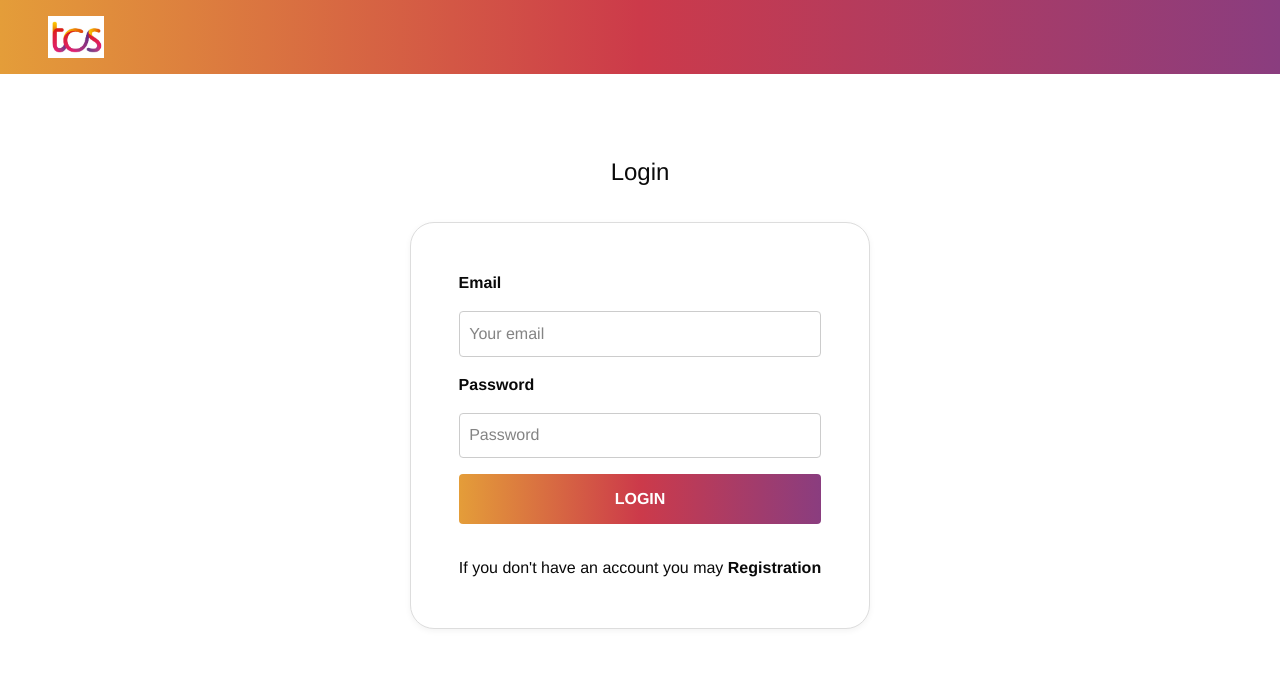
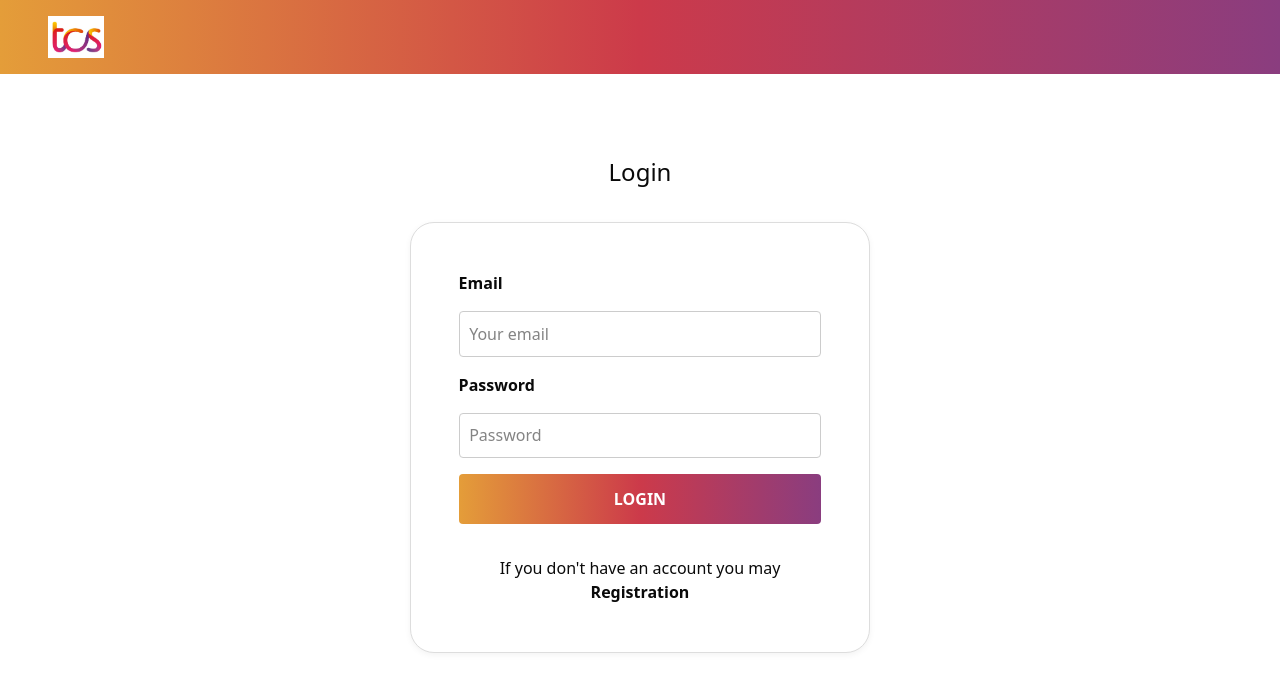
Before and after one commit to ramses-ayala/pathtata, a React (Vite) app: page /login in a window 1280 px wide. Shown: the top 692 px of the page. Built offline with nearby package versions, Linux system fonts and the light colour scheme.

Commit message:
Styles fixed for dashboard

```diff
--- a/src/App.css
+++ b/src/App.css
@@ -1,4 +1,4 @@
-html {
+/* html {
     box-sizing: border-box;
 }
 
@@ -16,7 +16,7 @@ html {
 body {
     font-weight: 200;
     font-family: "Helvetica Neue", Helvetica, Arial, sans-serif;
-}
+} */
 
 .app-container {
     background-color: #f5f5f5;
--- a/src/App.jsx
+++ b/src/App.jsx
@@ -1,9 +1,10 @@
 import { BrowserRouter as Router, Routes, Route, Navigate } from "react-router-dom";
+import Dashboard from "./components/Dashboard/Dashboard";
 import LogIn from "./components/LogIn/LogIn";
 import SignUp from "./components/SignUp/SignUp";
 import Profile from "./components/Profile/Profile";
 import PrivateRoute from "./components/PrivateRoute/PrivateRoute";
-import Dashboard from "./components/Dashboard/Dashboard";
+
 
 function App() {
   return (
@@ -25,7 +26,7 @@ function App() {
               <PrivateRoute children={<Profile />} />
             }
           />
-          <Route
+          <Route className={"my-scope"}
             path="/dashboard"
             element={
               <Dashboard/>
--- a/src/components/Dashboard/Dashboard.jsx
+++ b/src/components/Dashboard/Dashboard.jsx
@@ -1,6 +1,7 @@
 import { useState } from 'react';
 import { LearningTree } from './learning-tree';
 import { NodePanel } from './node-panel';
+import "../../index.css";
 
 // Datos de ejemplo para el árbol de aprendizaje
 const learningTreeData = [
@@ -527,7 +528,7 @@ export default function Dashboard() {
   };
 
   return (
-    <div className="h-screen w-full bg-gradient-to-br from-slate-900 via-slate-800 to-slate-900 overflow-hidden">
+    <div className=" h-screen w-full bg-gradient-to-br from-slate-900 via-slate-800 to-slate-900 overflow-hidden">
       <header className="absolute top-0 left-0 right-0 z-20 bg-slate-900/80 backdrop-blur-sm border-b border-slate-700/50">
         <div className="px-3 py-3 sm:px-6 sm:py-4">
           <h1 className="text-lg sm:text-xl md:text-2xl font-bold text-white">Árbol de Aprendizaje</h1>
--- a/src/components/LogIn/LogIn.jsx
+++ b/src/components/LogIn/LogIn.jsx
@@ -6,6 +6,7 @@ import Spinner from "../Common/Spinner/Spinner";
 import TextButton from "../Common/TextButton/TextButton";
 import { LOGIN_TEXT } from "../../constants";
 import { useLoginMutation } from "../../services/auth/auth";
+import "../../App.css";
 
 const LogIn = () => {
     const [loginData, setLoginData] = useState({
--- a/src/components/PrivateRoute/PrivateRoute.jsx
+++ b/src/components/PrivateRoute/PrivateRoute.jsx
@@ -1,5 +1,6 @@
 import useAuth from "../../customHooks/useAuth";
 import LogIn from "../LogIn/LogIn";
+import "../../App.css";
 
 const PrivateRoute = ({ children }) => {
     const { existToken } = useAuth();
--- a/src/components/Profile/Profile.jsx
+++ b/src/components/Profile/Profile.jsx
@@ -1,4 +1,5 @@
 import Header from "../Header/Header";
+import "../../App.css";
 
 const Profile = () => {
     return (
--- a/src/components/SignUp/SignUp.jsx
+++ b/src/components/SignUp/SignUp.jsx
@@ -6,6 +6,7 @@ import TextButton from "../Common/TextButton/TextButton";
 import { useSignUpMutation } from "../../services/auth/auth";
 import { SIGNUP_TEXT } from "../../constants";
 import RegistrationModalSuccess from "../RegistrationModalSuccess/RegistrationModalSuccess";
+import "../../App.css";
 
 const SignUp = () => {
     const [signUpData, setSignUpData] = useState({
--- a/src/index.css
+++ b/src/index.css
@@ -1,6 +1,8 @@
 @tailwind base;
 @tailwind components;
 @tailwind utilities;
+
+
 
 /*! tailwindcss v4.1.3 | MIT License | https://tailwindcss.com */
 @layer properties {
--- a/src/main.jsx
+++ b/src/main.jsx
@@ -4,8 +4,8 @@ import { Provider } from "react-redux";
 import { PersistGate } from 'redux-persist/integration/react';
 import { store, persistor } from './store/index.js';
 import App from './App.jsx'
-import "./App.css";
-import "./index.css";
+// import "./App.css";
+// import "./index.css";
 
 createRoot(document.getElementById('root')).render(
   <StrictMode>
```
